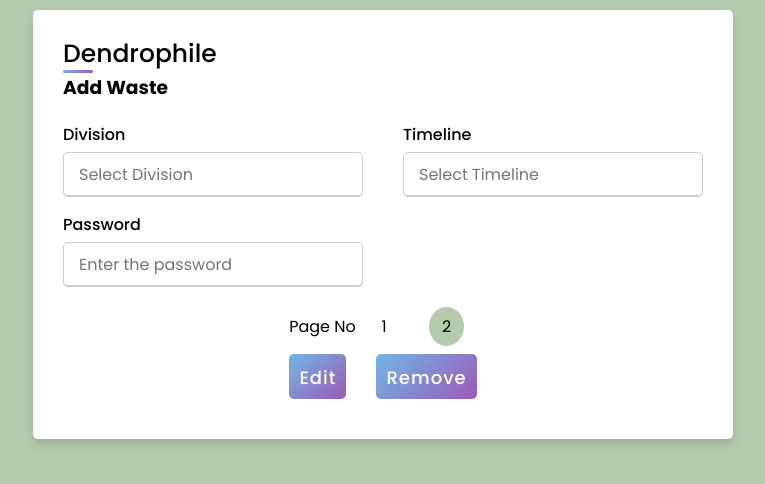
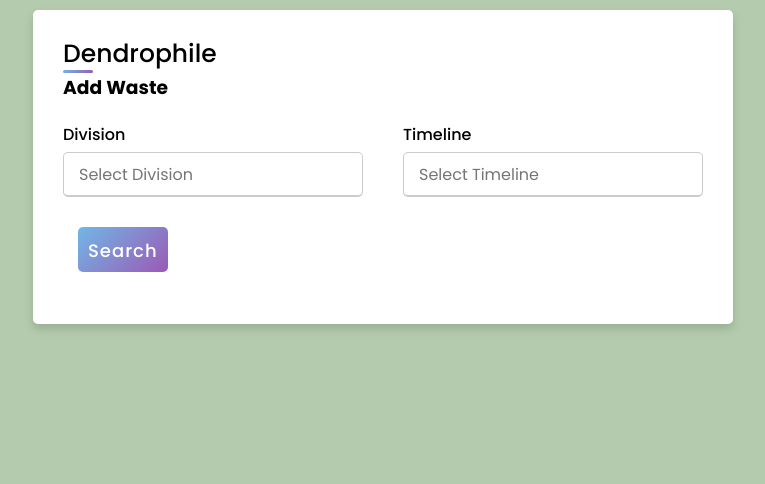
Before and after one commit to Arijit1000/add-waste, a plain HTML site: page index.html in a window 1280 px wide. Shown: the whole page, without its empty margins (257-1022 px from the left). Drawn offline with Linux system fonts and the light colour scheme.

Commit message:
Update index.html

```diff
--- a/index.html
+++ b/index.html
@@ -28,32 +28,16 @@
 
 
 
-          <div class="input-box">
-            <span class="details">Password</span>
-            <input type="text" placeholder="Enter the password" required>
-          </div>
 
-        </div>
-
-        <div class="pagenumber">
-          <p>Page No</p>
-          <ul>
-
-            <li>1</li>
-             <li class="selected">2</li>
-          </ul>
-        </div>
 
         <div class="buttons">
 
 
          <div class="button">
-          <input type="submit" value="Edit">
+          <input type="submit" value="Search">
         </div>
 
-        <div class="button">
-          <input type="submit" value="Remove">
-        </div>
+
       </div>
       </form>
     </div>
```
